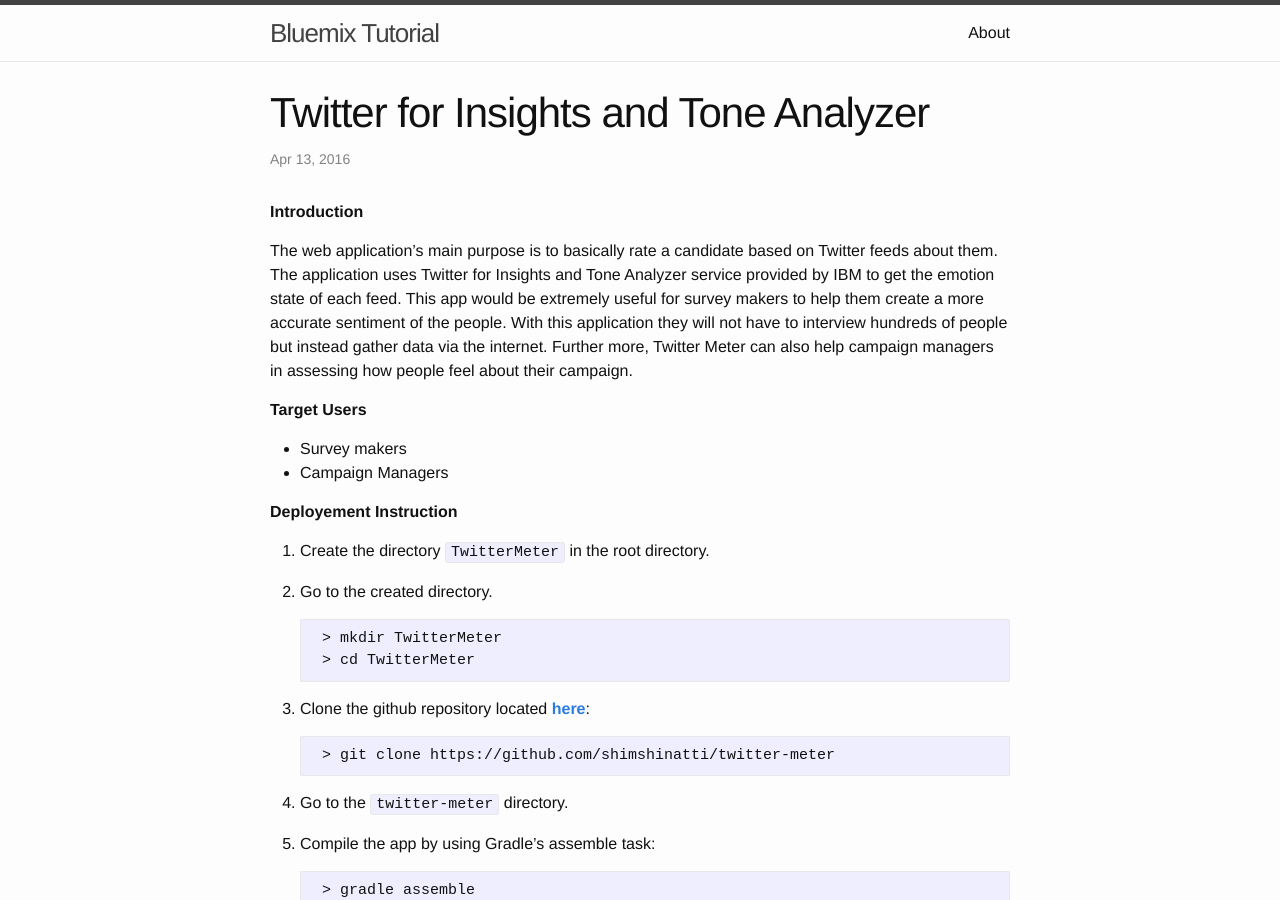
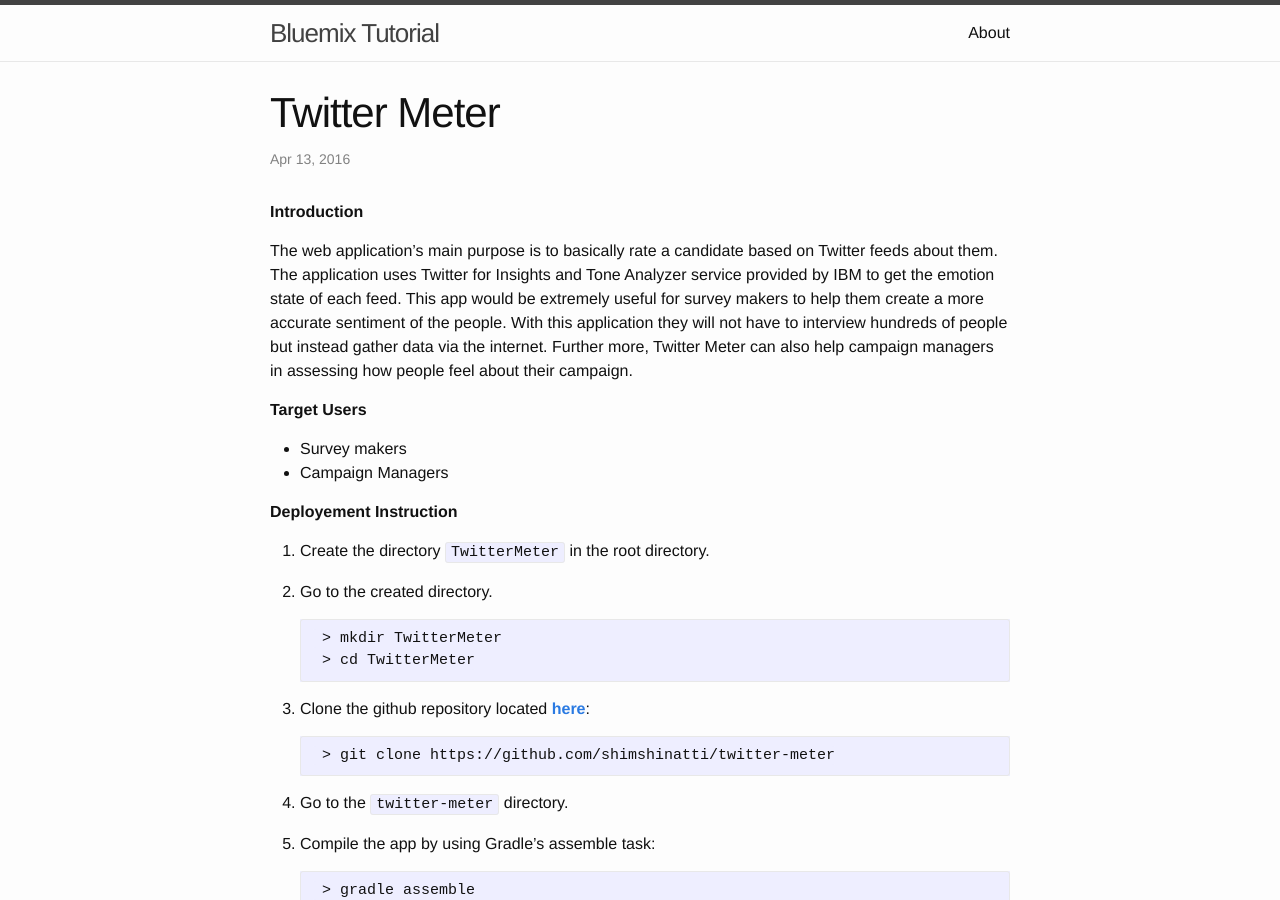
Before and after one commit to kevindomm/kevindomm.github.io, a Jekyll site: the page built from _posts/2016-04-14-twitter-meter.markdown, in a window 1280 px wide and 900 px high. Built offline with Jekyll 4.4.1, drawn with Linux system fonts in a browser that asks for light colours; Markdown is read by kramdown in place of the engine named in the settings.

Commit message:
changed title

```diff
--- a/_posts/2016-04-14-twitter-meter.markdown
+++ b/_posts/2016-04-14-twitter-meter.markdown
@@ -1,6 +1,6 @@
 ---
 layout: post
-title:  "Twitter for Insights and Tone Analyzer"
+title:  "Twitter Meter"
 date:   2016-04-13 20:02:33 +0800
 categories: tutorials
 ---
```
